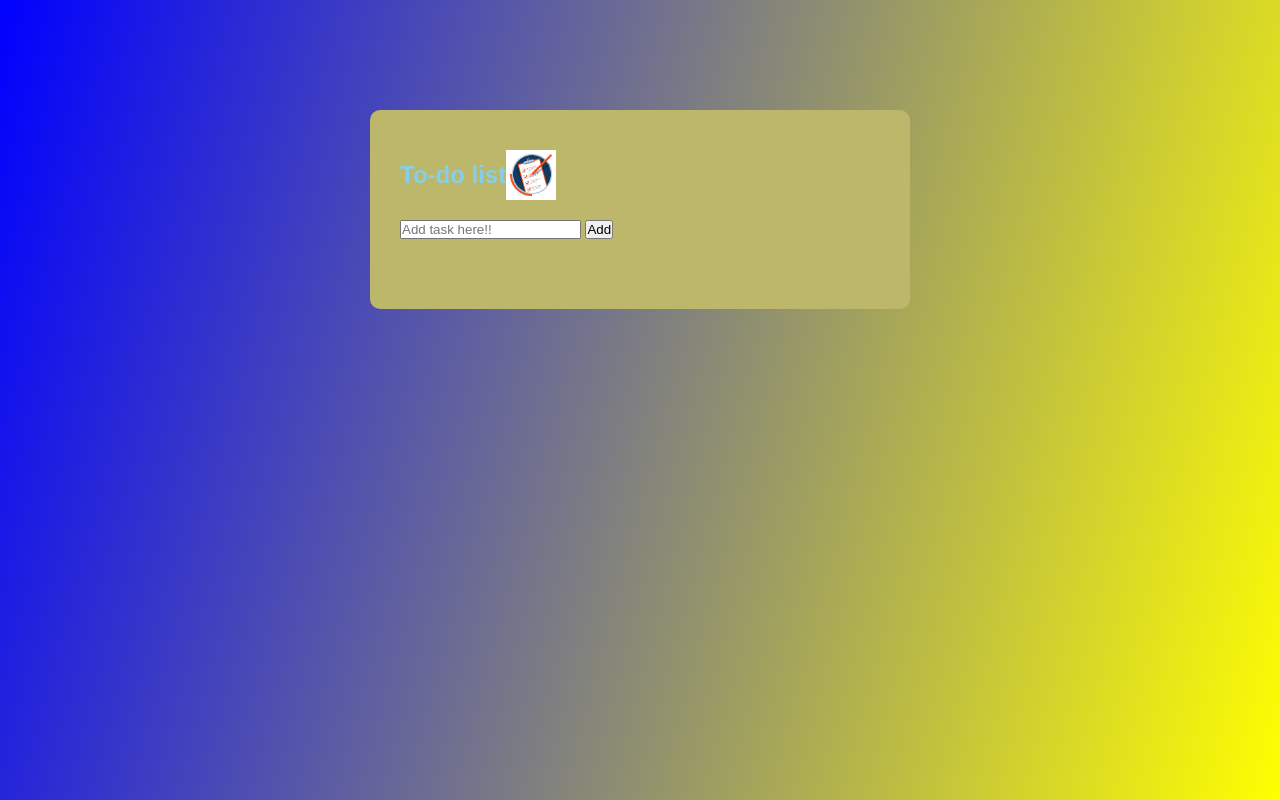
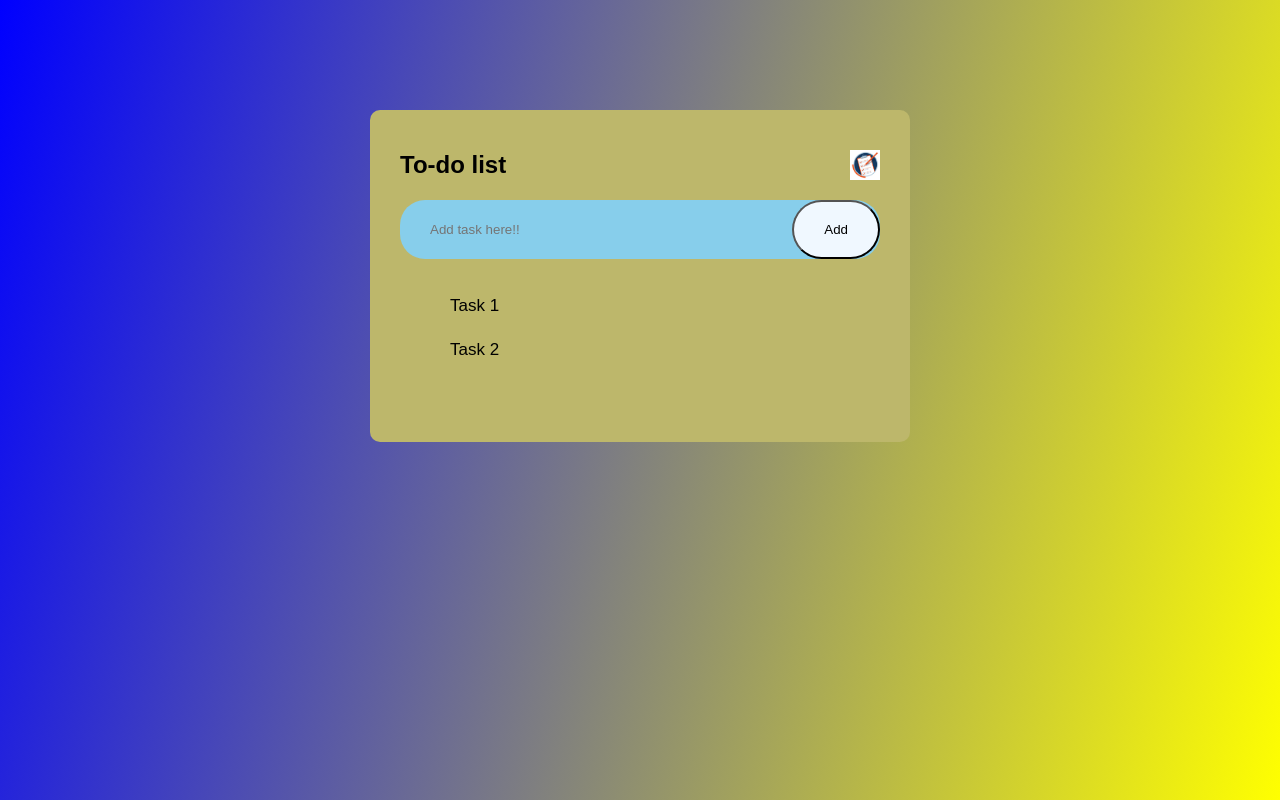
Before and after one commit to nilcoder09/project1, a plain HTML site: page index.html in a window 1280 px wide. Drawn offline with Linux system fonts and the light colour scheme.

Commit message:
task creation

```diff
--- a/index.html
+++ b/index.html
@@ -12,6 +12,10 @@
                     <input type="text" id="input-box" placeholder="Add task here!!">
                     <button id="add-button">Add</button>
                 </div>
+                <ul id="list-container">
+                    <li>Task 1</li>
+                    <li>Task 2</li>
+                </ul>
             </div>
         </div>
     </body>
--- a/style.css
+++ b/style.css
@@ -23,13 +23,69 @@
 }
 
 .resize-image{
-    width:50px;
-    height: 50px;
+    width: 30px;
+    height: 30px;
 }
 
 .todo-app h2{
-    color: skyblue;
+    color: rgb(0, 0, 0);
     display: flex;
     align-items: center;
     margin-bottom: 20px;
+    justify-content: center;
+    justify-content: space-between;
 }
+
+.row{
+    display: flex;
+    align-items: center;
+    justify-content: space-between;
+    background: skyblue;
+    border-radius: 25px;
+    padding-left: 20px;
+    margin-bottom: 25px;
+}
+
+.row input{
+    flex: 1;
+    border: none;
+    outline: none;
+    background: transparent;
+    padding: 10px;
+}
+
+button{
+    border-radius: 100px;
+    background-color: aliceblue;
+    color: black;
+    padding: 20px 30px;
+    text-align: center;
+    cursor: pointer;
+
+}
+button:hover{
+    background-color: aqua;
+
+}
+
+ul li{
+    list-style: none;
+    font-size: 17px;
+    padding: 12px 8px 12px 50px;
+    user-select: none;
+    cursor: pointer;
+    position: relative;
+}
+
+ul li::before{
+    content: '';
+    position: absolute;
+    height: 28px;
+    width: 28px;
+    border-radius: 50%;
+    background-image: url("");
+    background-size: cover;
+    background-position: center;
+    top: 12px;
+    left: 8px;
+}
```
